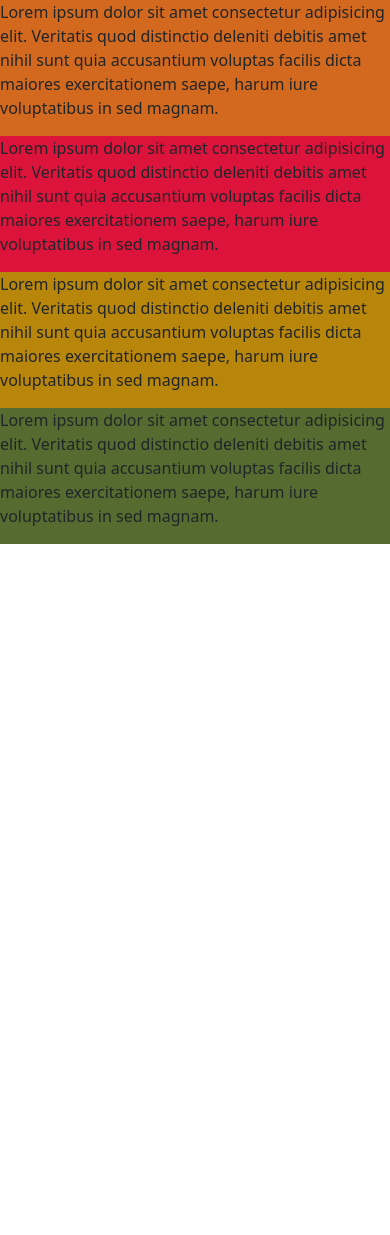
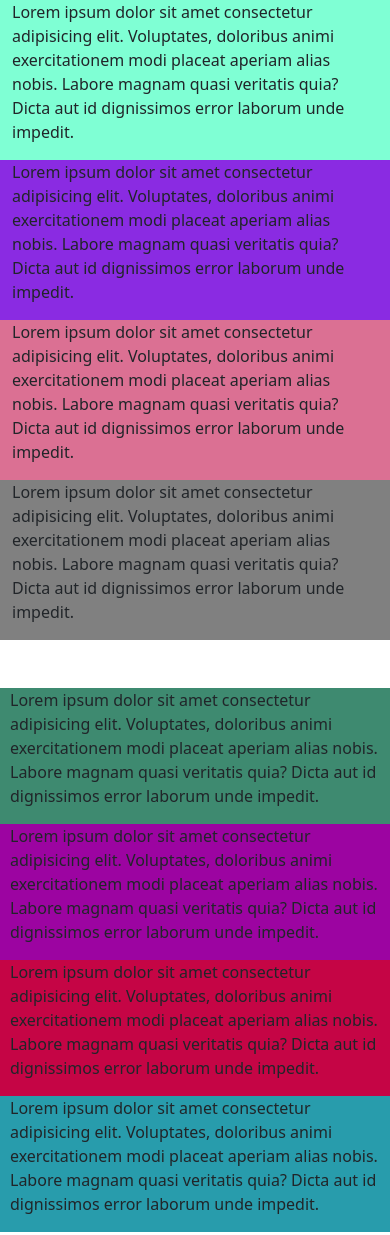
Before and after one commit to Swathi-22/Responsive-onlyCSS, a plain HTML site: page index.html in a window 390 px wide. Shown: the top 1235 px of the page. Before the commit the page ends 844 px from the top, so only its background shows below. Drawn offline with Linux system fonts and the light colour scheme.

Commit message:
Responsive-Example-Complete

```diff
--- a/assets/css/responsive.css
+++ b/assets/css/responsive.css
@@ -1,4 +1,13 @@
-/* @media screen and (max-width:576px){
+@media screen and (max-width:991px) {
+    .column-box {
+        width: 50%;
+    }
+    .custom-row{
+        flex-wrap:wrap;
+    }
+}
+
+ @media screen and (max-width:576px){
     .custom-row{
         flex-wrap: wrap;
     }
@@ -6,12 +15,12 @@
         margin-left: 0px;
         margin-right: 0px;
     }
+    .custom-column1, .custom-column2, .custom-column3, .custom-column4 {
+        width:100%;
+    }
+
 }
-@media screen and (max-width:991px){
-    .column-box{
-        width: 50%;
-    }
-} */
+
 
 
 @media screen and (max-width:991px){
--- a/index.html
+++ b/index.html
@@ -10,7 +10,7 @@
     <link rel="stylesheet" href="assets/css/responsive.css">
 </head>
 <body>
-    <!-- <div class="container">
+     <div class="container">
         <div class="row ">
             <div class="col-lg-3 col-md-6 col-sm-12 col-12 column-box1 ">
                 <p>Lorem ipsum dolor sit amet consectetur adipisicing elit. Voluptates, doloribus animi exercitationem
@@ -33,9 +33,9 @@
                     laborum unde impedit.</p>
             </div>
         </div>
-    </div> -->
+    </div>
 
-    <!-- <div class="custom-container pt-5">
+   <div class="custom-container pt-5">
         <div class="custom-row">
             <div class="custom-column1 column-box">
                 <p class="custom-ptag">Lorem ipsum dolor sit amet consectetur adipisicing elit. Voluptates, doloribus animi exercitationem
@@ -58,10 +58,10 @@
                     laborum unde impedit.</p>
             </div>
         </div>
-    </div> -->
+    </div>
 
 
-<div class="cust-Container">
+ <div class="cust-Container pt-5">
     <div class="cust-Row">
         <div class="cust-Col1">
             <p>Lorem ipsum dolor sit amet consectetur adipisicing elit. Veritatis quod distinctio deleniti debitis
```
